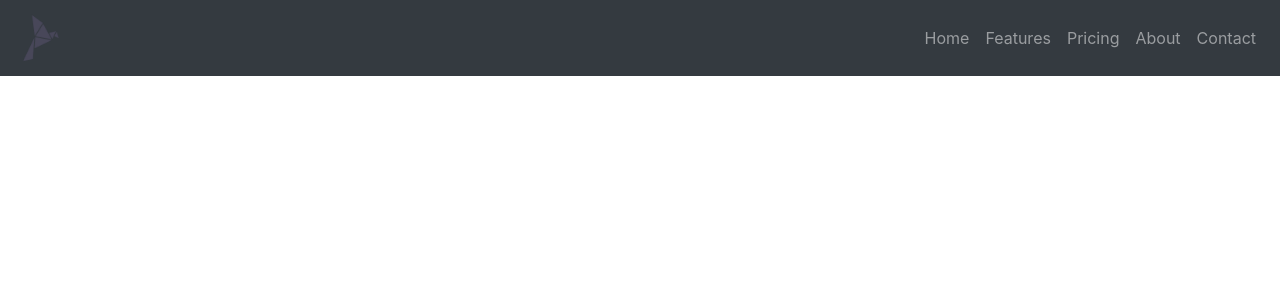
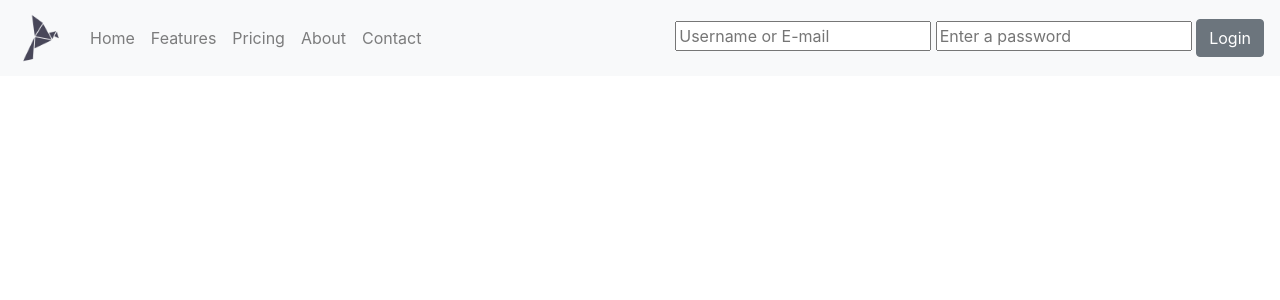
Before and after one commit to bowendevries/PHP-registerSystem, a PHP site: page /header.php in a window 1280 px wide. Shown: the top 300 px of the page. Run offline with PHP 8.4, Linux system fonts and the light colour scheme.

Commit message:
Added Login form to navbar

```diff
--- a/header.php
+++ b/header.php
@@ -9,13 +9,13 @@
   </head>
   <body>
     <header>
-        <nav class="navbar navbar-expand-lg navbar-dark bg-dark">
+        <nav class="navbar navbar-expand-lg navbar-light bg-light">
             <a class="navbar-brand" href="#"><img src="img/origami.png" height="50"></a>
                 <button class="navbar-toggler" type="button" data-toggle="collapse" data-target="#navbarNavAltMarkup" aria-controls="navbarNavAltMarkup" aria-expanded="false" aria-label="Toggle navigation">
                     <span class="navbar-toggler-icon"></span>
                 </button>
             <div class="collapse navbar-collapse" id="navbarNavAltMarkup">
-                <div class="navbar-nav ml-auto">
+                <div class="navbar-nav mr-auto">
                     <a class="nav-item nav-link" href="#">Home</a>
                     <a class="nav-item nav-link" href="#">Features</a>
                     <a class="nav-item nav-link" href="#">Pricing</a>
@@ -23,6 +23,11 @@
                     <a class="nav-item nav-link" href="#">Contact</a>
                 </div>
             </div>
+
+            <form action="includes/login.php" method="post">
+            <input type="email" name="mailuid" placeholder="Username or E-mail">
+            <input type="password" name="pwd" placeholder="Enter a password">
+            <button type="submit" name="login-submit" class="btn btn-secondary">Login</button>
         </nav>
     </header>
 
```
